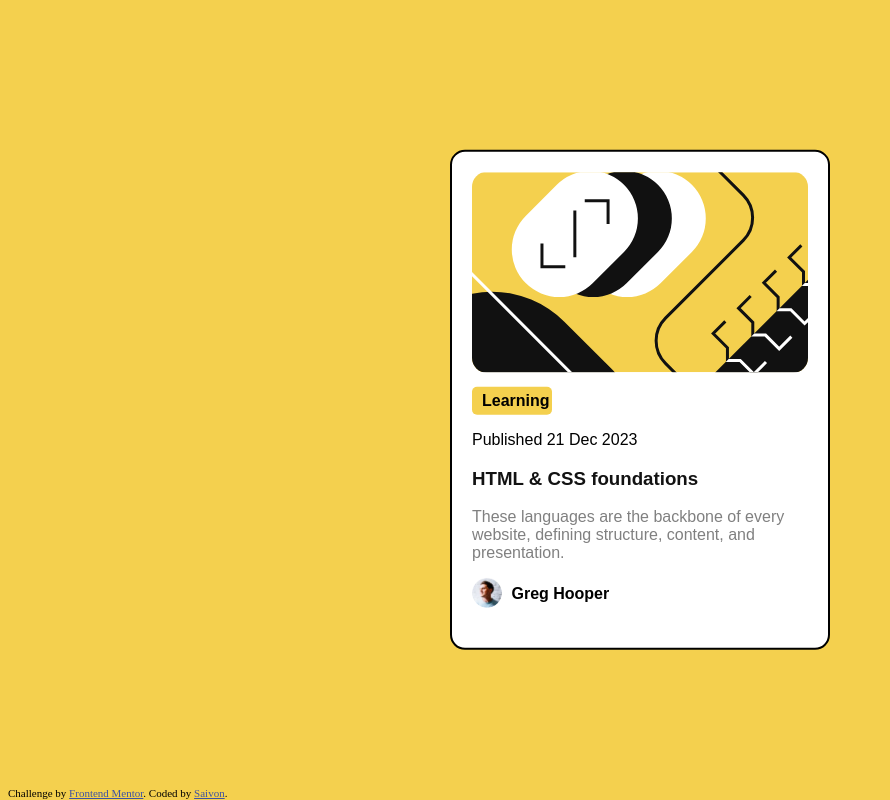
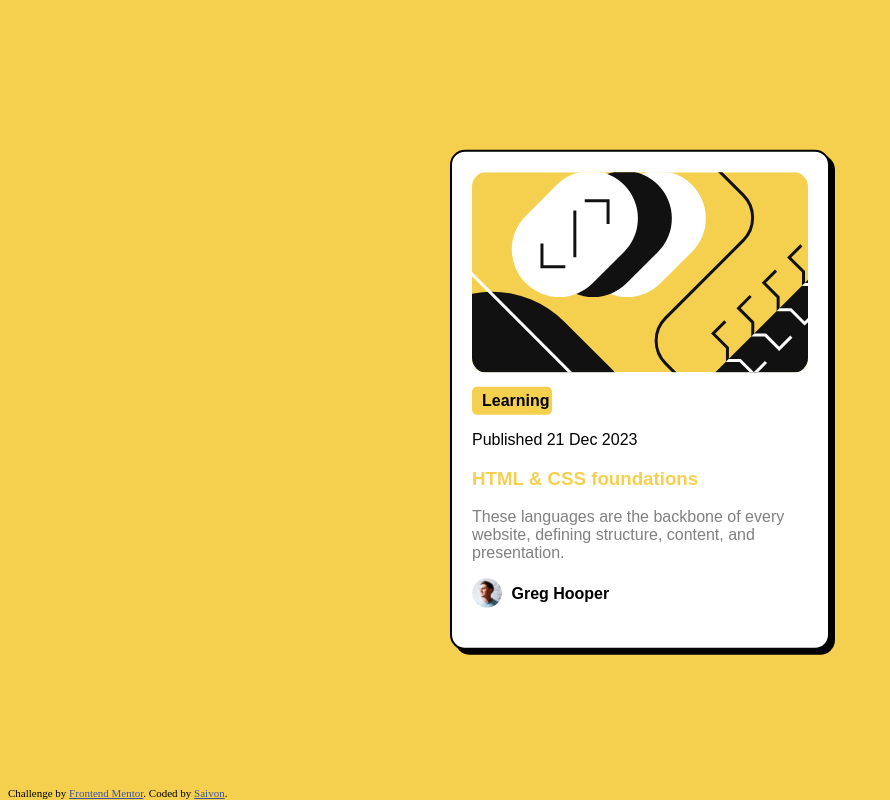
Before and after one commit to 9rot353/blog-preview-card, a plain HTML site: page index.html in a window 1280 px wide. In both pictures the pointer is over the element "HTML & CSS foundations". Shown: the whole page, without its empty margins (0-890 px from the left). Drawn offline with Linux system fonts and the light colour scheme.

Commit message:
add h3 hover

```diff
--- a/styles.css
+++ b/styles.css
@@ -19,7 +19,7 @@ main {
     width:336px;
     background-color: white;
     border-radius: 15px;
-
+    box-shadow: 5px 5px;
 }
 
 img {
@@ -69,6 +69,11 @@ h3 {
    color: hsl(0, 0%, 7%)
 }
 
+h3:hover {
+    color: hsl(47, 88%, 63%);
+    cursor: pointer;
+}
+
 p {
     font-size: 16px;
 }
```
